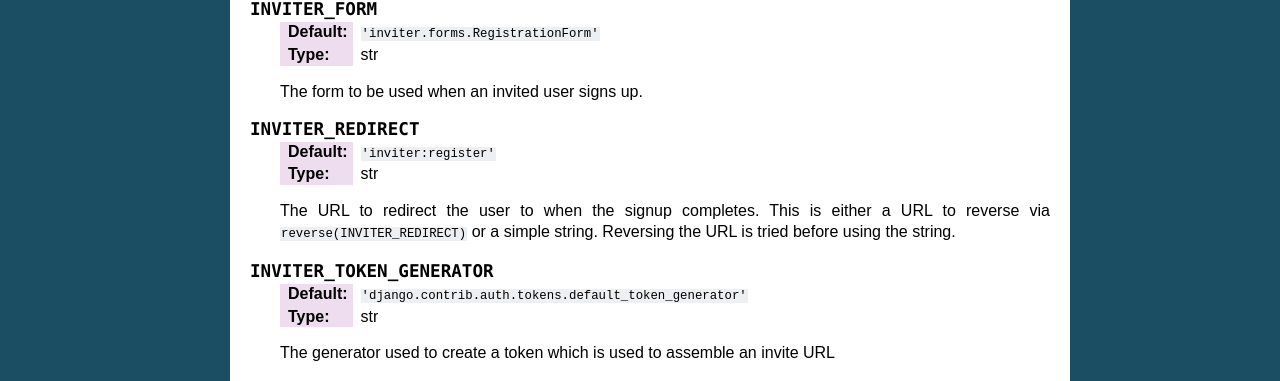
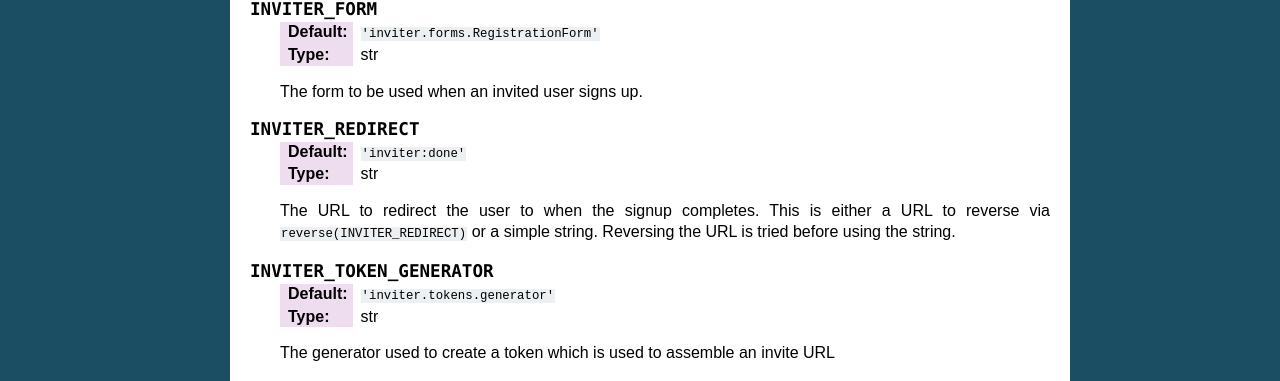
Before and after one commit to caffeinehit/django-inviter, a Sphinx documentation site: the page built from docs/index.rst, in a window 1280 px wide. Shown: the part 1339-1720 px from the top of the page. Built offline with Sphinx 7.4.7, drawn with Linux system fonts in a browser that asks for light colours.

Commit message:
Doc update

```diff
--- a/docs/index.rst
+++ b/docs/index.rst
@@ -99,7 +99,7 @@ There are a couple of editable settings
 
 .. attribute:: INVITER_REDIRECT
 
-    :Default: ``'inviter:register'``
+    :Default: ``'inviter:done'``
     :type: str
 
     The URL to redirect the user to when the signup completes. This is either a
@@ -108,7 +108,7 @@ There are a couple of editable settings
 
 .. attribute:: INVITER_TOKEN_GENERATOR
 
-    :Default: ``'django.contrib.auth.tokens.default_token_generator'``
+    :Default: ``'inviter.tokens.generator'``
     :type: str
 
     The generator used to create a token which is used to assemble an invite
```
